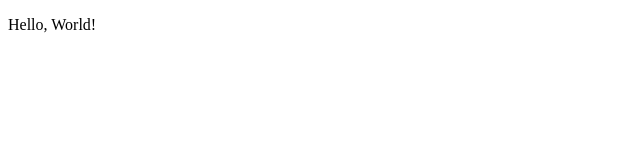
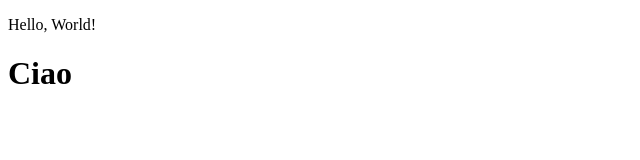
Before and after one commit to LuisGonzalez27/prova-git, a plain HTML site: page index.html in a window 1280 px wide. Shown: the whole page, without its empty margins (0-640 px from the left). Drawn offline with Linux system fonts and the light colour scheme.

Commit message:
aggiunto h1 index

```diff
--- a/index.html
+++ b/index.html
@@ -8,6 +8,7 @@
 </head>
 <body>
     <p>Hello, World!</p>
+    <h1>Ciao</h1>
 
 
 </body>
```
